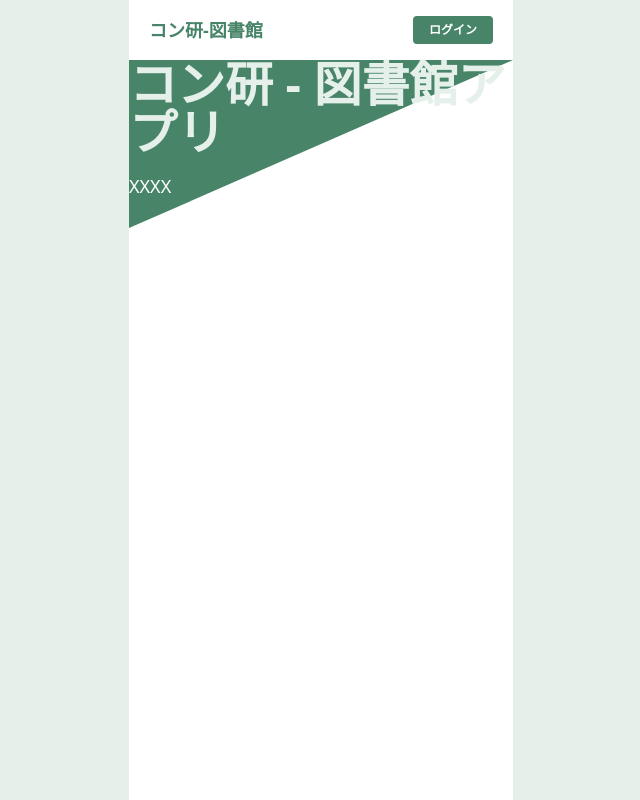
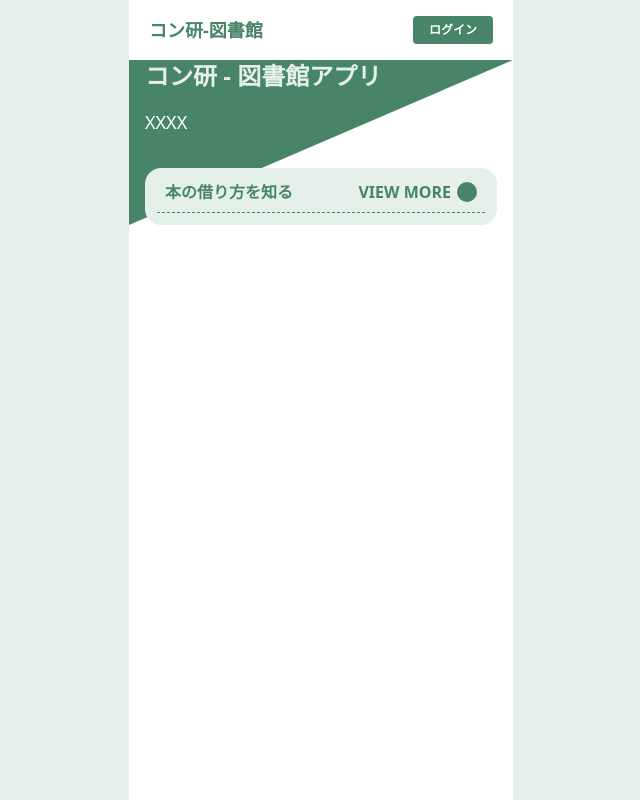
Before and after one commit to kurakke/library, a Next.js app: page / in a window 1280 px wide. Shown: the whole page, without its empty margins (319-959 px from the left). Built offline with nearby package versions, Linux system fonts and the light colour scheme.

Commit message:
create link of howto rent

```diff
--- a/src/ui/components/TriangleWrapper/index.tsx
+++ b/src/ui/components/TriangleWrapper/index.tsx
@@ -6,7 +6,7 @@ export type Props = {
 
 export const TriangleWrapper = ({children}: Props) => {
     return (
-        <div className="relative">
+        <div className="relative w-full">
             <div>
                 <div className="lib-clip-upper-left absolute w-full h-full bg-brand-green"/>
             </div>
--- a/src/ui/pages/Root/index.tsx
+++ b/src/ui/pages/Root/index.tsx
@@ -14,8 +14,19 @@ export const RootPage = (props: Props) => {
     return (
         <DefaultLayout>
             <TriangleWrapper>
-                <h1 className="mb-16  text-5xl font-bold text-brand-green-light">コン研 - 図書館アプリ</h1>
-                <p className="mb-28 text-white text-sm lg:text-lg">XXXX</p>
+                <div className="w-full px-16">
+                    <h1 className="mb-16  text-2xl font-bold text-brand-green-light">コン研 - 図書館アプリ</h1>
+                    <p className="mb-28 text-white text-sm lg:text-lg">XXXX</p>
+                    <div className="w-full bg-brand-green-light rounded-2xl mt-32 p-12">
+                        <div className="border-b border-dashed w-full justify-center px-8 pb-8 flex justify-between">
+                            <p className="font-black">本の借り方を知る</p>
+                            <div className="flex items-center">
+                                <p className="font-black mr-6">VIEW MORE</p>
+                                <p className="rounded-full w-20 h-20 bg-brand-green"></p>
+                            </div>
+                        </div>
+                    </div>
+                </div>
             </TriangleWrapper>
         </DefaultLayout>
     );
```
Also changed, not shown: src/styles/helper.css (line endings or trailing spaces).
